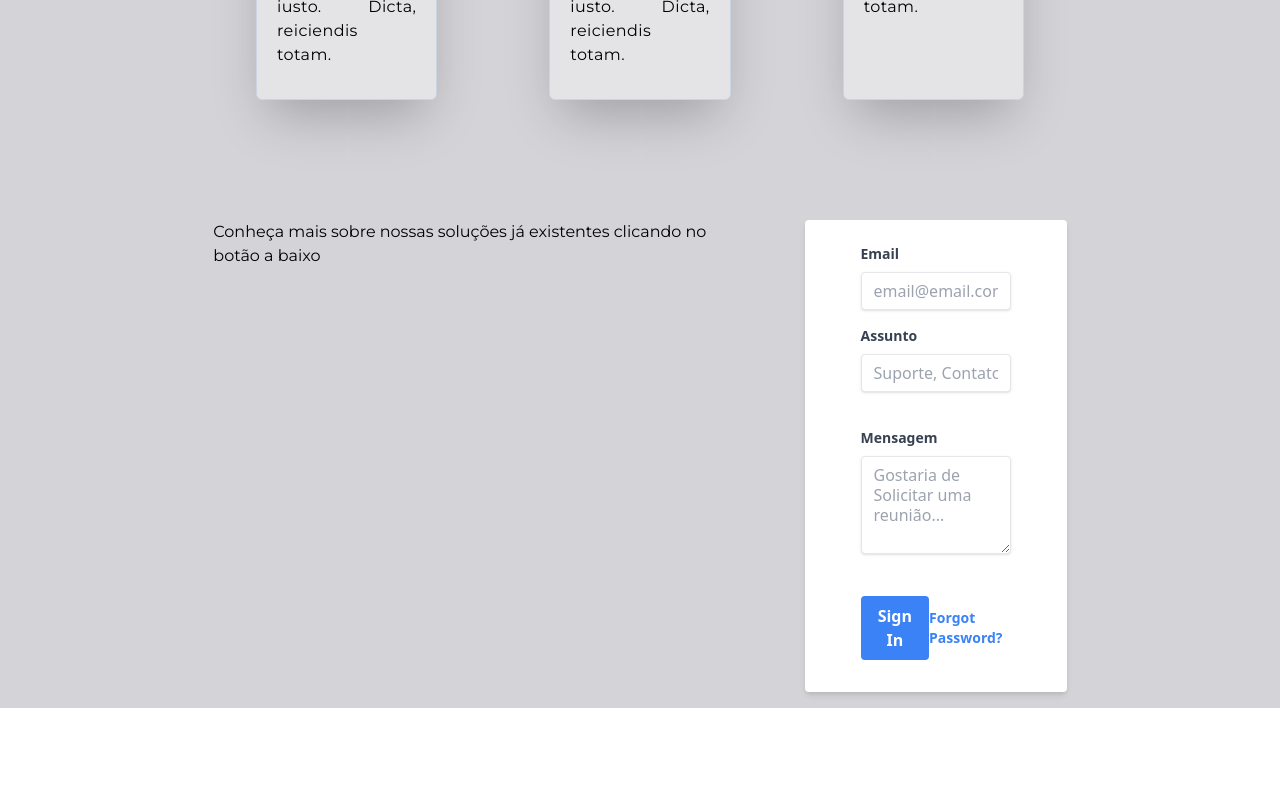
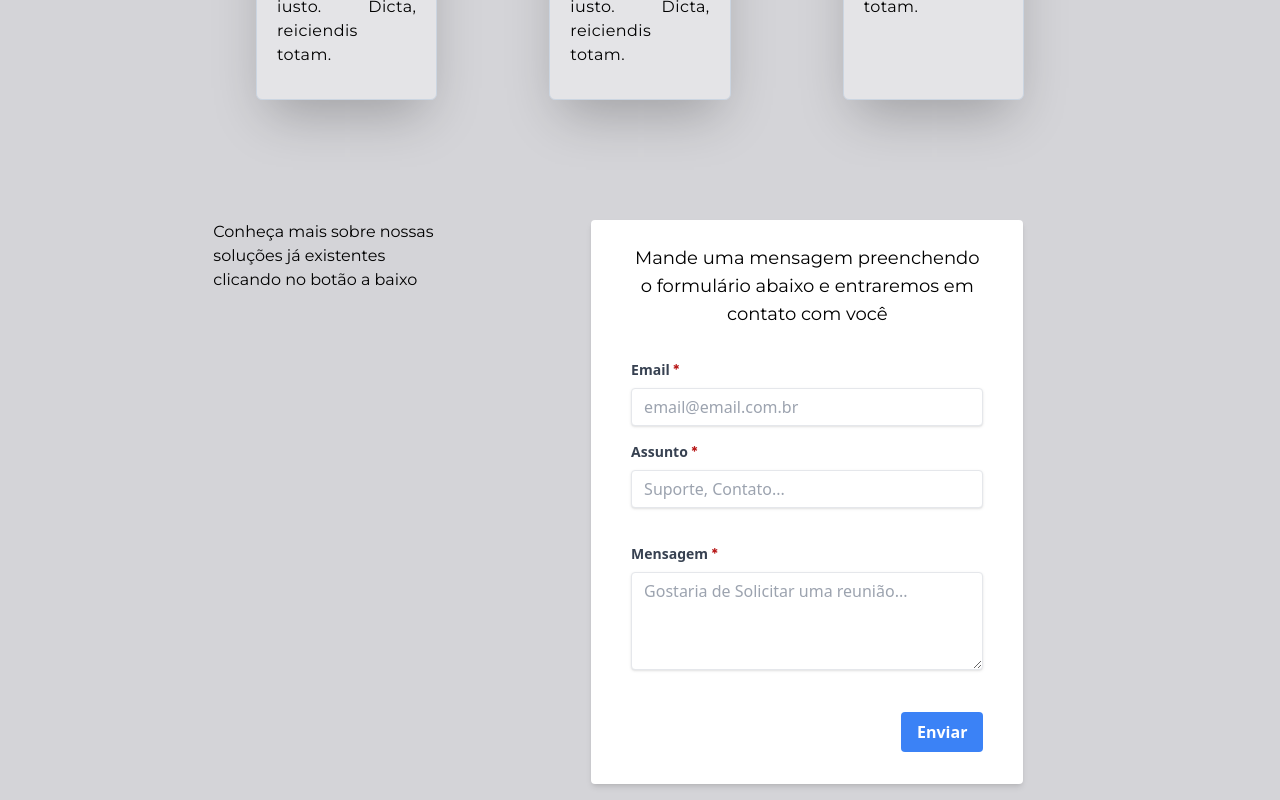
Before and after one commit to CaioRamalhoTrilha/client, a Nuxt app: page / in a window 1280 px wide. Shown: the part 1784-2584 px from the top of the page. Before the commit the page ends 2492 px from the top, so only its background shows below. Built offline with nearby package versions, Linux system fonts and the light colour scheme; some icons are missing.

Commit message:
formulario contato principal

```diff
--- a/components/Inicio.vue
+++ b/components/Inicio.vue
@@ -100,37 +100,37 @@ const itensCard = [
   </section>
   <section id="solucoes">
     <div class="container mx-auto flex flex-row w-2/3 gap-24 justify-center">
-      <div>
+      <div class="w-1/2 break-words">
         <h3>Conheça mais sobre nossas soluções já existentes clicando no botão a baixo</h3>
       </div>
       <div>
-        <div class="w-full divide-transparent max-w-xs">
-          <form class="bg-white shadow-md rounded px-14 pt-6 pb-8 mb-4">
+        <div class="container mx-auto divide-transparent lg:w-5/6">
+          <form class="bg-white  shadow-md rounded px-10  pt-6 pb-8 mb-4">
+            <h2 class="text-lg text-center pb-8">
+              Mande uma mensagem preenchendo o formulário abaixo e entraremos em contato com você
+            </h2>
             <div class="mb-4">
               <label class="block text-gray-700 text-sm font-bold mb-2" for="email">
-                Email
+                Email <span class="text-red-700">*</span>
               </label>
               <input class="shadow appearance-none border rounded w-full py-2 px-3 text-gray-700 leading-tight focus:outline-none focus:shadow-outline" id="email" type="text" placeholder="email@email.com.br">
             </div>
             <div class="mb-6">
               <label class="block text-gray-700 text-sm font-bold mb-2" for="assunto">
-                Assunto
+                Assunto <span class="text-red-700">*</span>
               </label>
               <input class="shadow appearance-none border rounded w-full py-2 px-3 text-gray-700 mb-3 leading-tight focus:outline-none focus:shadow-outline" id="assunto" type="text" placeholder="Suporte, Contato...">
             </div>
             <div class="mb-6">
               <label class="block text-gray-700 text-sm font-bold mb-2" for="Mensagem">
-                Mensagem
+                Mensagem <span class="text-red-700">*</span>
               </label>
               <textarea rows="4" cols="50" class="shadow appearance-none border rounded w-full py-2 px-3 text-gray-700 mb-3 leading-tight focus:outline-none focus:shadow-outline" id="Mensagem" type="text" placeholder="Gostaria de Solicitar uma reunião..."/>
             </div>
-            <div class="flex items-center justify-between">
+            <div class="flex items-center justify-end">
               <button class="bg-blue-500 hover:bg-blue-700 text-white font-bold py-2 px-4 rounded focus:outline-none focus:shadow-outline" type="button">
-                Sign In
+                Enviar
               </button>
-              <a class="inline-block align-baseline font-bold text-sm text-blue-500 hover:text-blue-800" href="#">
-                Forgot Password?
-              </a>
             </div>
           </form>
         </div>
```
